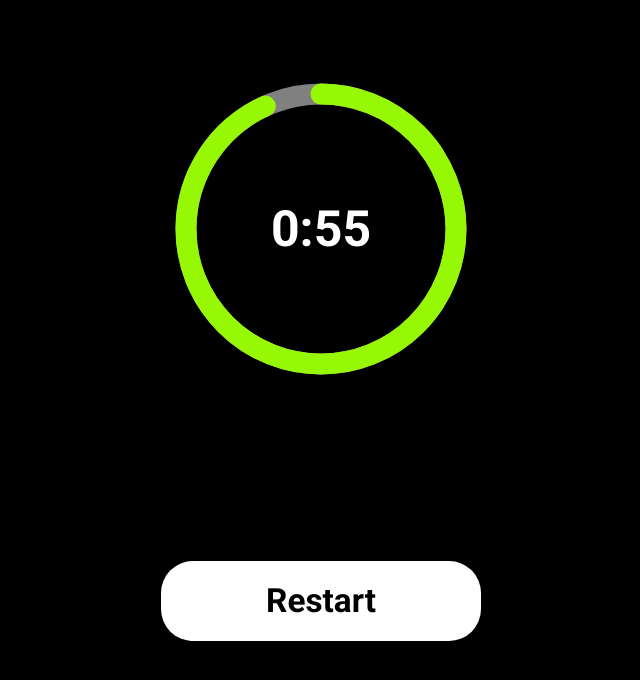
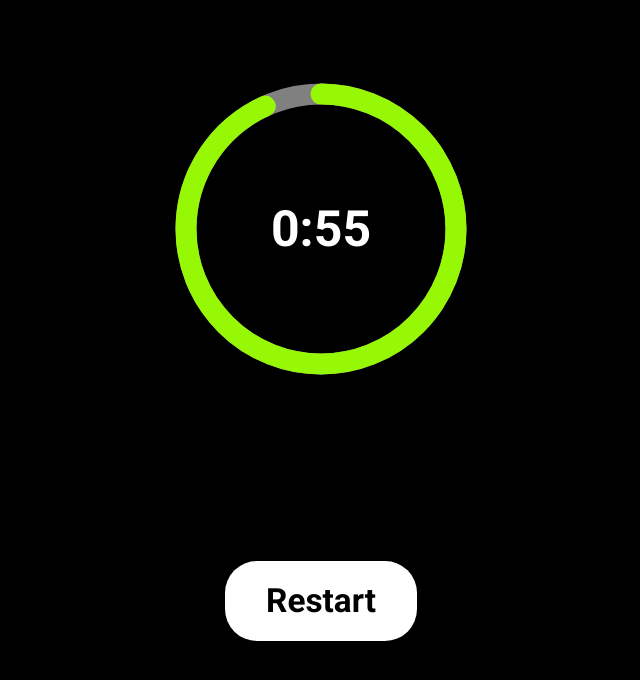
Before and after one commit to lucasresendef/Timer, a plain HTML site: page aMinute.html in a window 1280 px wide. Shown: the whole page, without its empty margins (319-959 px from the left). Drawn offline with Linux system fonts and the light colour scheme.

Commit message:
Adicionando Favicon

```diff
--- a/aMinute.html
+++ b/aMinute.html
@@ -4,6 +4,7 @@
     <meta charset="UTF-8">
     <meta http-equiv="X-UA-Compatible" content="IE=edge">
     <meta name="viewport" content="width=device-width, initial-scale=1.0">
+    <link rel="shortcut icon" href="timer.ico" type="image/x-icon">
     <link rel="preconnect" href="https://fonts.gstatic.com">
     <link href="https://fonts.googleapis.com/css2?family=Roboto:wght@700&display=swap" rel="stylesheet">
     <link rel="stylesheet" href="style.css">
--- a/index.css
+++ b/index.css
@@ -3,31 +3,26 @@
     margin: 0;
     font-family: 'Roboto', sans-serif;
 }
-
 body{
     background-color: black;
     color: white;
     text-align: center;
 }
-
 h1{
     padding: 4rem;
 }
-
 a{
     background-color: white;
     text-align: center;
     padding-top: 1.25rem;
     border-radius: 2rem;
-    width: 20rem;
+    width: 12rem;
     height: 5rem;
     text-decoration: none;
     color: black;
     font-size: 25pt;
     margin-top: 1.5rem;
-
 }
-
 .buttons{
     display: flex;
     flex-direction: column;
```
Also changed, not shown: index.html (+1 -0 lines), minuteAndHalf.html (+1 -0 lines), thirty.html (+1 -0 lines), timer.ico (added).
